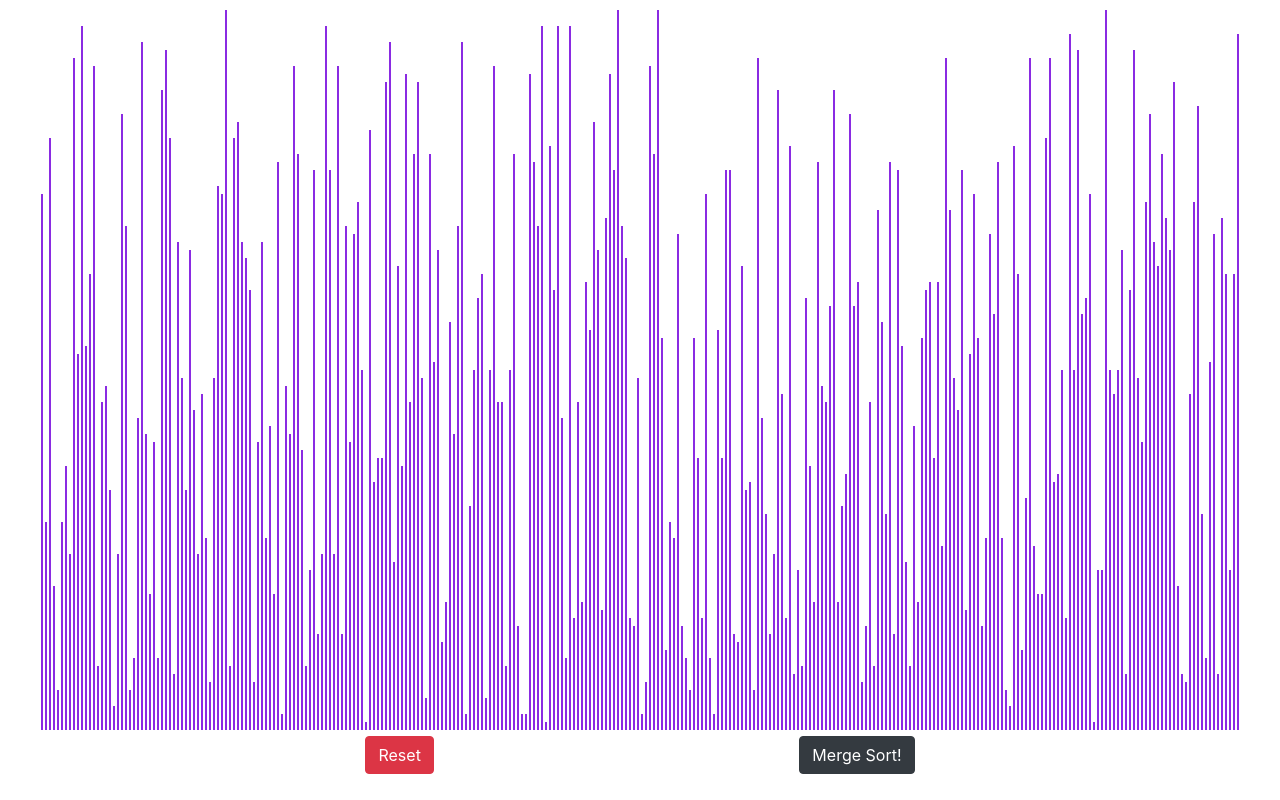
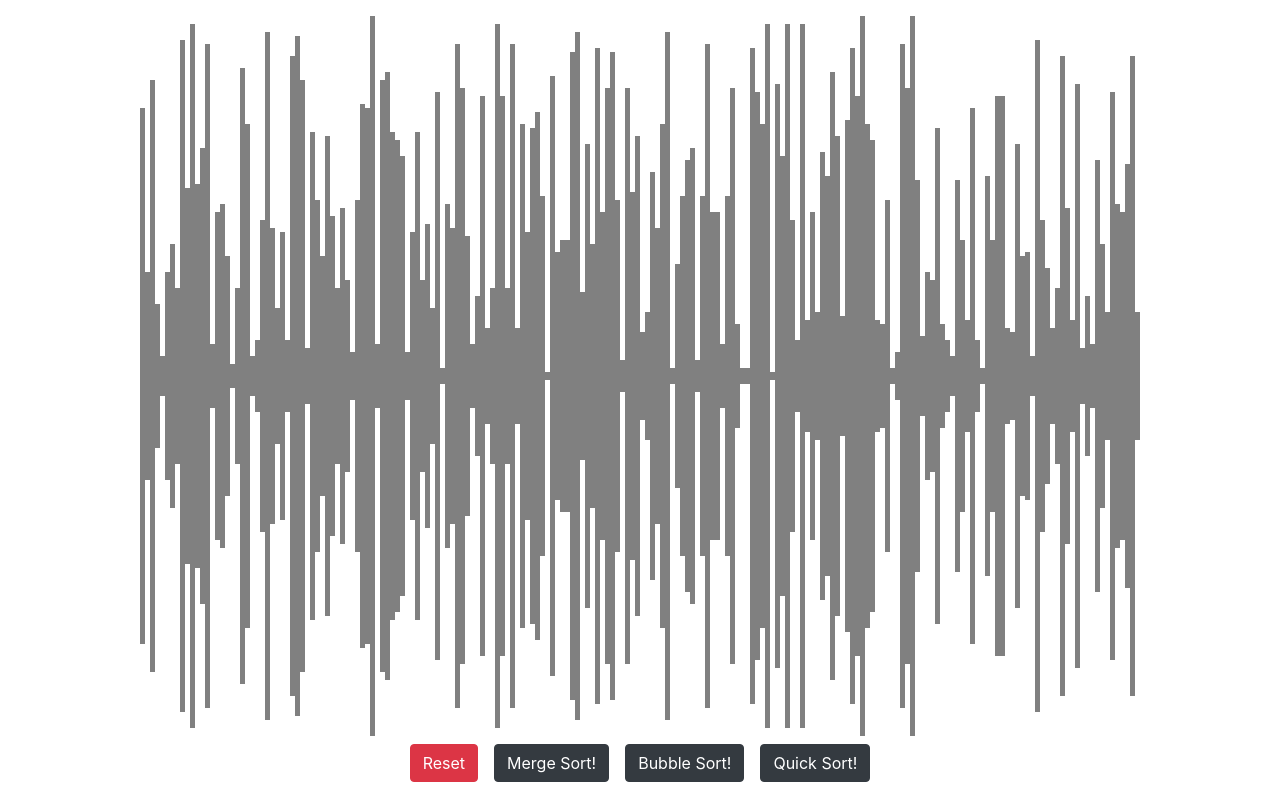
Before and after one commit to nikolajjsj/Sorting-Visualization, a React (Create React App) app: page / in a window 1280 px wide. Built offline with nearby package versions, Linux system fonts and the light colour scheme.

Commit message:
Added bubble sort

```diff
--- a/src/SortingVisualizer/SortingVisualizer.css
+++ b/src/SortingVisualizer/SortingVisualizer.css
@@ -1,17 +1,22 @@
-.array-div {
+.page-div {
   display: flex;
   flex-direction: column;
   align-items: center;
   justify-content: space-evenly;
-  height: 95vh;
+}
+
+.array-div {
+  display: flex;
+  flex-direction: row;
+  align-items: center;
+  justify-content: space-evenly;
+  height: 92vh;
 }
 
 .array-bar {
-  width: 2px;
-  background-color: blueviolet;
-  display: inline-block;
-  margin: 0 1px;
-  margin-top: 10px;
+  width: 5px;
+  background-color: gray;
+  margin-top: 2vh;
 }
 
 .buttons {
--- a/src/SortingVisualizer/SortingVisualizer.jsx
+++ b/src/SortingVisualizer/SortingVisualizer.jsx
@@ -1,19 +1,16 @@
 import React from "react";
-import { getMergeSortAnimations } from "./sortingAlgorithms/sortingAlgorhitms";
 import "./SortingVisualizer.css";
+import * as algos from "./sortingAlgorithms/sortingAlgorhitms";
 
-const ANIMATION_SPEED_MS = 3;
-const NUMBER_OF_BARS = 300;
-const PRIMARY_COLOR = "blueviolet";
+const ANIMATION_SPEED_MS = 2;
+const NUMBER_OF_BARS = 200;
+const PRIMARY_COLOR = "grey";
 const SECONDARY_COLOR = "red";
 
 export default class SortingVisualizer extends React.Component {
   constructor(props) {
     super(props);
-
-    this.state = {
-      array: [],
-    };
+    this.state = { array: [] };
   }
 
   componentDidMount() {
@@ -22,14 +19,14 @@ export default class SortingVisualizer extends React.Component {
 
   // merge sort: https://www.geeksforgeeks.org/merge-sort/
   mergeSort() {
-    const anims = getMergeSortAnimations(this.state.array);
+    const anims = algos.getMergeSortAnimations(this.state.array);
     for (let i = 0; i < anims.length; i++) {
-      const arrayBars = document.getElementsByClassName("array-bar");
+      const arrBars = document.getElementsByClassName("array-bar");
       const isColorChange = i % 3 !== 2;
       if (isColorChange) {
         const [barOneId, barTwoId] = anims[i];
-        const barOneStyle = arrayBars[barOneId].style;
-        const barTwoStyle = arrayBars[barTwoId].style;
+        const barOneStyle = arrBars[barOneId].style;
+        const barTwoStyle = arrBars[barTwoId].style;
         const color = i % 3 === 0 ? SECONDARY_COLOR : PRIMARY_COLOR;
         setTimeout(() => {
           barOneStyle.backgroundColor = color;
@@ -38,7 +35,7 @@ export default class SortingVisualizer extends React.Component {
       } else {
         setTimeout(() => {
           const [barOneId, newHeight] = anims[i];
-          const barOneStyle = arrayBars[barOneId].style;
+          const barOneStyle = arrBars[barOneId].style;
           barOneStyle.height = `${newHeight}vh`;
         }, i * ANIMATION_SPEED_MS);
       }
@@ -46,9 +43,33 @@ export default class SortingVisualizer extends React.Component {
   }
 
   // bubble sort: https://www.geeksforgeeks.org/bubble-sort/
-  // bubbleSort() {}
-  // quickSort() {}
-  // heapSort() {}
+  bubbleSort() {
+    let arr = this.state.array;
+    const n = arr.length;
+    for (let i = 0; i < n; i++) {
+      for (let j = 0; j < n - i - 1; j++) {
+        const arrBars = document.getElementsByClassName("array-bar");
+        setTimeout(() => {
+          const barOneStyle = arrBars[j].style;
+          const barTwoStyle = arrBars[j + 1].style;
+          barOneStyle.backgroundColor = SECONDARY_COLOR;
+          barTwoStyle.backgroundColor = SECONDARY_COLOR;
+        });
+        setTimeout(() => {
+          const barOneStyle = arrBars[j].style;
+          const barTwoStyle = arrBars[j + 1].style;
+          barOneStyle.backgroundColor = PRIMARY_COLOR;
+          barTwoStyle.backgroundColor = PRIMARY_COLOR;
+          if (arr[j] > arr[j + 1]) {
+            let temp = arr[j];
+            arr[j] = arr[j + 1];
+            arr[j + 1] = temp;
+          }
+          this.setState({ array: arr });
+        }, ANIMATION_SPEED_MS / 2);
+      }
+    }
+  }
 
   resetArray() {
     const array = [];
@@ -62,7 +83,8 @@ export default class SortingVisualizer extends React.Component {
     const { array } = this.state;
 
     return (
-      <div className="arra-div">
+      <div className="page-div">
+        <div className="array-div">
           {array.map((value, id) => (
             <div
               className="array-bar"
@@ -70,30 +92,32 @@ export default class SortingVisualizer extends React.Component {
               key={id}
             ></div>
           ))}
+        </div>
         <div className="buttons">
           <button
             type="button"
-            class="btn btn-danger"
+            className="btn btn-danger m-2"
             onClick={() => this.resetArray()}
           >
             Reset
           </button>
           <button
             type="button"
-            class="btn btn-dark"
+            className="btn btn-dark m-2"
             onClick={() => this.mergeSort()}
           >
             Merge Sort!
           </button>
-          {/*<button type="button" class="btn btn-dark">
+          <button
+            type="button"
+            className="btn btn-dark m-2"
+            onClick={() => this.bubbleSort()}
+          >
             Bubble Sort!
           </button>
-           <button type="button" class="btn btn-dark">
-            Merge Sort!
+          <button type="button" className="btn btn-dark m-2">
+            Quick Sort!
           </button>
-          <button type="button" class="btn btn-dark">
-            Merge Sort!
-          </button> */}
         </div>
       </div>
     );
--- a/src/SortingVisualizer/sortingAlgorithms/sortingAlgorhitms.js
+++ b/src/SortingVisualizer/sortingAlgorithms/sortingAlgorhitms.js
@@ -1,77 +1,72 @@
+// function for merge sort
 export function getMergeSortAnimations(array) {
   const animations = [];
   if (array.length <= 1) return array;
-  const auxiliaryArray = array.slice();
-  mergeSortHelper(array, 0, array.length - 1, auxiliaryArray, animations);
+  const auxArray = array.slice();
+  mergeSortHelper(array, 0, array.length - 1, auxArray, animations);
   return animations;
 }
 
-function mergeSortHelper(
-  mainArray,
-  startIdx,
-  endIdx,
-  auxiliaryArray,
-  animations
-) {
-  if (startIdx === endIdx) return;
-  const middleIdx = Math.floor((startIdx + endIdx) / 2);
-  mergeSortHelper(auxiliaryArray, startIdx, middleIdx, mainArray, animations);
-  mergeSortHelper(auxiliaryArray, middleIdx + 1, endIdx, mainArray, animations);
-  doMerge(mainArray, startIdx, middleIdx, endIdx, auxiliaryArray, animations);
+function mergeSortHelper(mainArray, startId, endId, auxArray, animations) {
+  if (startId === endId) return;
+  const middleId = Math.floor((startId + endId) / 2);
+  mergeSortHelper(auxArray, startId, middleId, mainArray, animations);
+  mergeSortHelper(auxArray, middleId + 1, endId, mainArray, animations);
+  doMerge(mainArray, startId, middleId, endId, auxArray, animations);
 }
 
-function doMerge(
-  mainArray,
-  startIdx,
-  middleIdx,
-  endIdx,
-  auxiliaryArray,
-  animations
-) {
-  let k = startIdx;
-  let i = startIdx;
-  let j = middleIdx + 1;
-  while (i <= middleIdx && j <= endIdx) {
-    // These are the values that we're comparing; we push them once
-    // to change their color.
+function doMerge(mainArray, startId, middleId, endId, auxArray, animations) {
+  let k = startId;
+  let i = startId;
+  let j = middleId + 1;
+  while (i <= middleId && j <= endId) {
     animations.push([i, j]);
-    // These are the values that we're comparing; we push them a second
-    // time to revert their color.
     animations.push([i, j]);
-    if (auxiliaryArray[i] <= auxiliaryArray[j]) {
-      // We overwrite the value at index k in the original array with the
-      // value at index i in the auxiliary array.
-      animations.push([k, auxiliaryArray[i]]);
-      mainArray[k++] = auxiliaryArray[i++];
+    if (auxArray[i] <= auxArray[j]) {
+      animations.push([k, auxArray[i]]);
+      mainArray[k++] = auxArray[i++];
     } else {
-      // We overwrite the value at index k in the original array with the
-      // value at index j in the auxiliary array.
-      animations.push([k, auxiliaryArray[j]]);
-      mainArray[k++] = auxiliaryArray[j++];
+      animations.push([k, auxArray[j]]);
+      mainArray[k++] = auxArray[j++];
     }
   }
-  while (i <= middleIdx) {
-    // These are the values that we're comparing; we push them once
-    // to change their color.
+  while (i <= middleId) {
     animations.push([i, i]);
-    // These are the values that we're comparing; we push them a second
-    // time to revert their color.
     animations.push([i, i]);
-    // We overwrite the value at index k in the original array with the
-    // value at index i in the auxiliary array.
-    animations.push([k, auxiliaryArray[i]]);
-    mainArray[k++] = auxiliaryArray[i++];
+    animations.push([k, auxArray[i]]);
+    mainArray[k++] = auxArray[i++];
   }
-  while (j <= endIdx) {
-    // These are the values that we're comparing; we push them once
-    // to change their color.
+  while (j <= endId) {
     animations.push([j, j]);
-    // These are the values that we're comparing; we push them a second
-    // time to revert their color.
     animations.push([j, j]);
-    // We overwrite the value at index k in the original array with the
-    // value at index j in the auxiliary array.
-    animations.push([k, auxiliaryArray[j]]);
-    mainArray[k++] = auxiliaryArray[j++];
+    animations.push([k, auxArray[j]]);
+    mainArray[k++] = auxArray[j++];
   }
 }
+
+// functions for quick sort
+function partitionQuickSort(array, low, high) {
+  const pivot = array[high];
+  let i = low - 1;
+  for (let j = low; j < high; j++) {
+    if (array[j] <= pivot) {
+      i++;
+
+      let temp = array[i];
+      array[i] = array[j];
+      array[j] = temp;
+    }
+  }
+  let temp = array[i + 1];
+  array[i + 1] = array[high];
+  array[high] = temp;
+  return i + 1;
+}
+
+export function quickSortHelper(array, low, high) {
+  if (low < high) {
+    let partion_index = partitionQuickSort(array, low, high);
+    quickSortHelper(array, low, partion_index - 1);
+    quickSortHelper(array, partion_index + 1, high);
+  }
+}
```
Also changed, not shown: public/manifest.json. Lines whose indentation alone changed are shown as unchanged.
